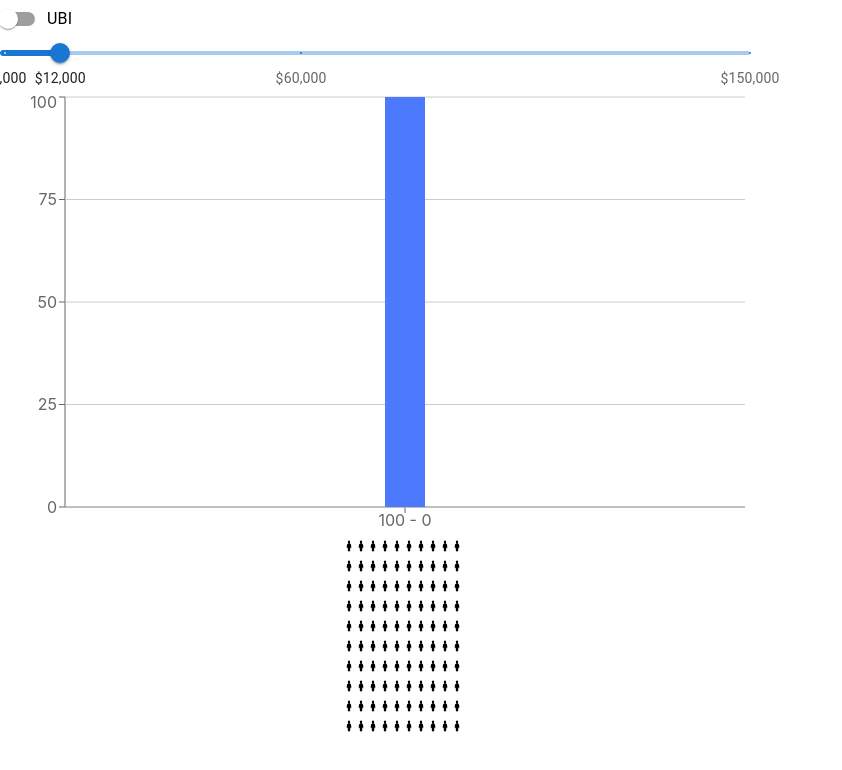
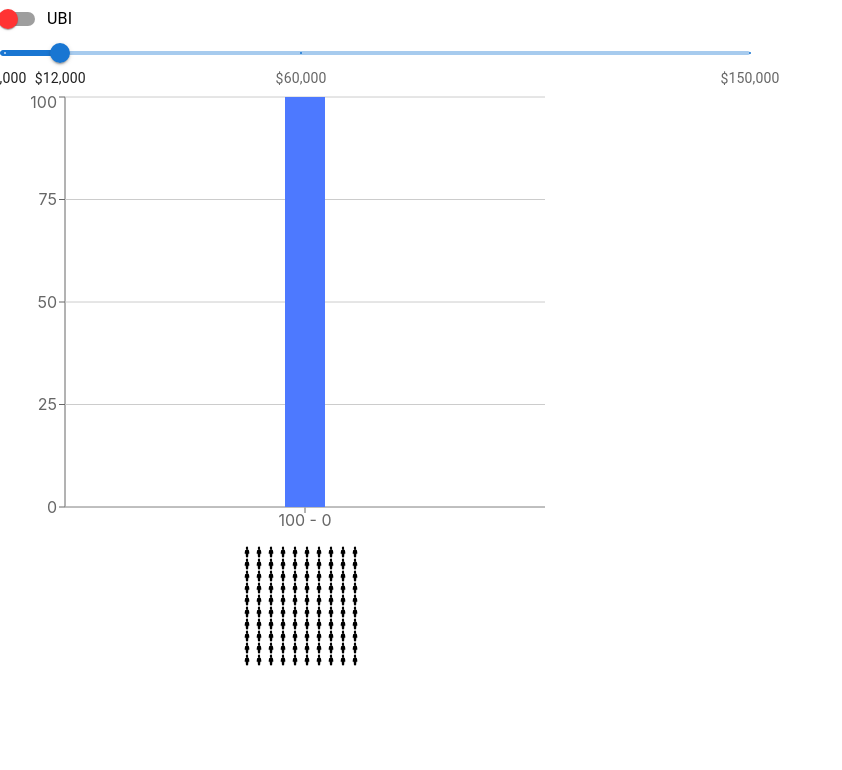
Before and after one commit to jankomp/y-ubi, a React (Create React App) app: page / in a window 1280 px wide. Shown: the top 770 px of the page, without its empty margins (0-842 px from the left). Built offline with nearby package versions, Linux system fonts and the light colour scheme.

Commit message:
changed width, color of switch, pointable stuff

```diff
--- a/src/App.css
+++ b/src/App.css
@@ -49,26 +49,22 @@
 
 .mergeButtons {
   margin-left: 2%;
-  width: 750px;
+  width: 550px;
   text-align: center;
-  margin-top: -.5%;
+  margin-top: -.7%;
 }
 
 .mergeButton {
-  margin-left: 5%;
-  margin-right: 5%;
+  margin-left: 2%;
+  margin-right: 2%;
   display: inline;
   font-size: medium;
   font-family: poppinsLight;
+  cursor: pointer;
 }
 
-.ubiSwitch {
-  fill: "#ff3333";
-}
-
-.person {
-  display: inline;
-  margin-top: -5%;
+.clickableBar {
+  cursor: pointer;
 }
 
 .invisiblePerson {
@@ -77,11 +73,14 @@
 
 .personGrid {
   display: inline-block;
-  margin-left: 7.5%;
+  margin-left: 2.5%;
+  line-height: 11px;
 }
 
 .personGrids {
-  width: 750px;
+  margin-top: 1%;
+  margin-left: 1.5%;
+  width: 550px;
   text-align: center;
 }
 
--- a/src/App.js
+++ b/src/App.js
@@ -12,6 +12,20 @@ let ubiAmount = 0.0265;
 
 const App = () => {
   const [data, setData] = useState(GetChartData(ChartGroups, UbI, ubiAmount));
+
+  const switchStyle = {
+    borderRadius: 2,
+    "& .MuiSwitch-switchBase.Mui-checked+.MuiSwitch-track": {
+      backgroundColor: "#ff3C3C",
+      color: "#ff3333"
+    },
+    "& .MuiSwitch-switchBase.Mui-checked": {
+      color: "#ff3333"
+    },
+    "&:hover .MuiSwitch-switchBase": {
+      color: "#ff3333"
+    },
+  }
 
   const applyUbi = (e) => {
     UbI = !UbI;
@@ -66,11 +80,11 @@ const App = () => {
       for(let i = 0; i < 100; i++) {
         j += 1;
         let visible = 100 - i > bar.to && 100 - i <= bar.from;
-        let icon = visible ? (<GiPerson size={12}/>) : (<GiPerson size={12} className="invisiblePerson"/>);
+        let icon = visible ? (<GiPerson size={12} className="person"/>) : (<GiPerson size={12} className="invisiblePerson"/>);
         if (j === 10)
         {
           j = 0;
-          buffer.push(<>{icon}<br key={"linebreak_" + line}/></>)
+          buffer.push(<>{icon}<br key={"linebreak_" + line} className="lineBreak"/></>)
           line += 1;
         } else {
           buffer.push(icon)
@@ -112,9 +126,8 @@ const App = () => {
   return (
     <div className='visualization'>
       <Box sx={{ width: 750 }}>
-        <FormControlLabel control ={<Switch className="ubiSwitch" />} label="UBI" onChange={applyUbi}/>
+        <FormControlLabel control ={<Switch sx={switchStyle}/>} label="UBI" onChange={applyUbi}/>
         <Slider
-          className="ubiSlider"
           aria-label="Always visible"
           valueLabelFormat={valueText}
           min={0}
@@ -126,7 +139,7 @@ const App = () => {
           onChange={changeAmount}
         />
       </Box>
-      <BarChart width={750} height={450} data={data} barSize={40}>
+      <BarChart width={550} height={450} data={data} barSize={40}>
         <XAxis dataKey="name" />
         <YAxis domain={[0, 100]} ticks={[0,25,50,75,100]}/>
         <CartesianGrid horizontal={true} vertical={false}/>
@@ -135,7 +148,7 @@ const App = () => {
             if (item.singleBar) {
               return <Cell key={index} fill="#9a9cb8" />;
             } else {
-              return <Cell key={index} fill="#4d79ff" id={index} onClick={splitBar} />;
+              return <Cell key={index} fill="#4d79ff" id={index} className="clickableBar" onClick={splitBar} />;
             }
           })}
         </Bar>
```
